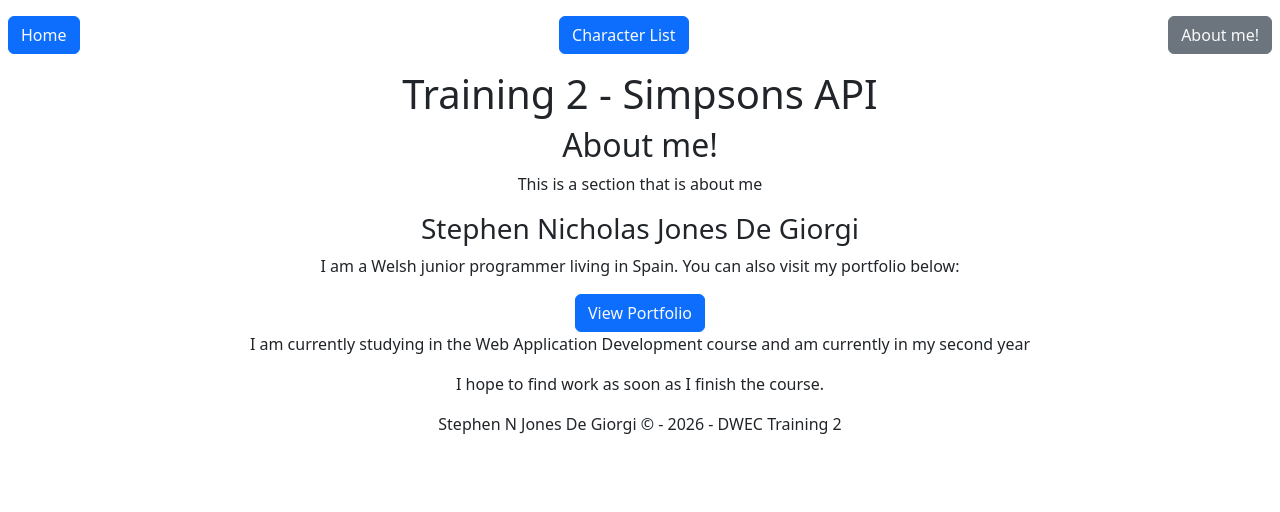
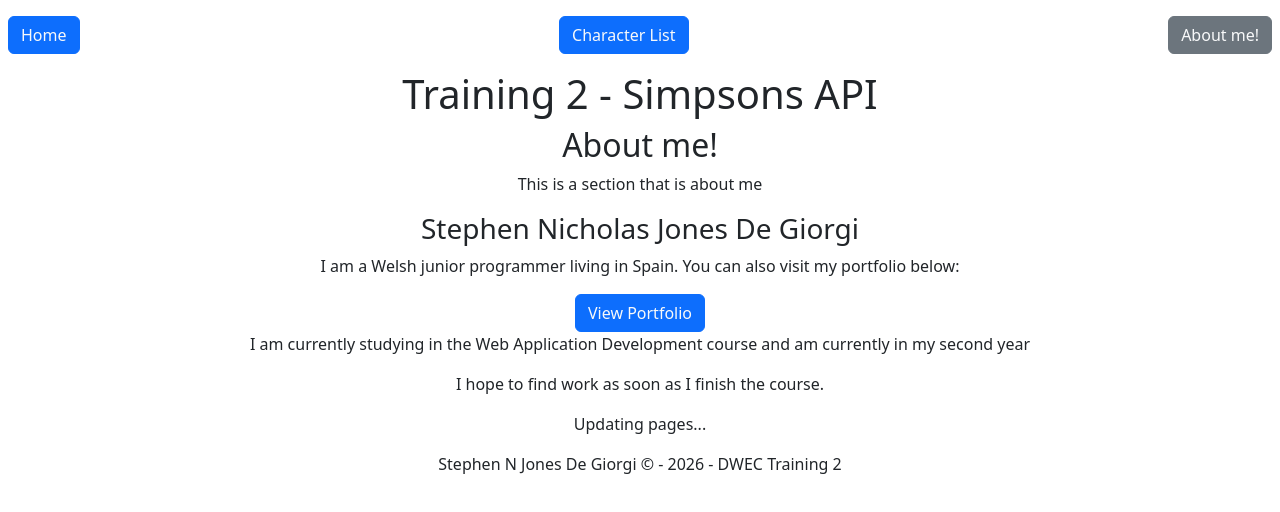
Before and after one commit to L0cksat/practice-simpson-api-dwec, an Angular app: page /about in a window 1280 px wide. Shown: the top 512 px of the page. Built offline with nearby package versions, Linux system fonts and the light colour scheme.

Commit message:
Update 2.8:  Updated about.html with another section of text.

```diff
--- a/src/app/pages/about/about.html
+++ b/src/app/pages/about/about.html
@@ -11,4 +11,5 @@
 
     <p class="text-center">I am currently studying in the Web Application Development course and am currently in my second year</p>
     <p class="text-center">I hope to find work as soon as I finish the course.</p>
+    <p class="text-center">Updating pages...</p>
 </div>
```
